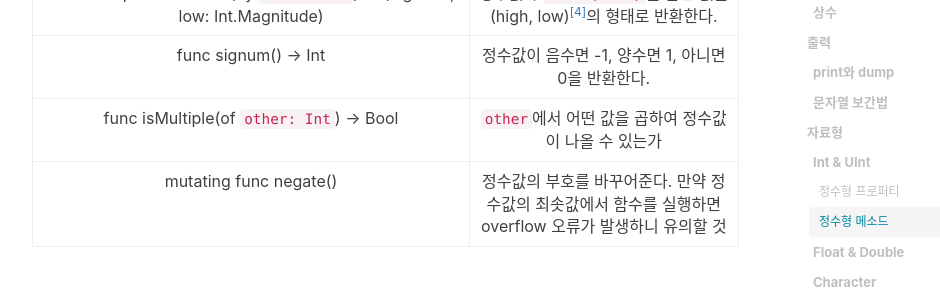
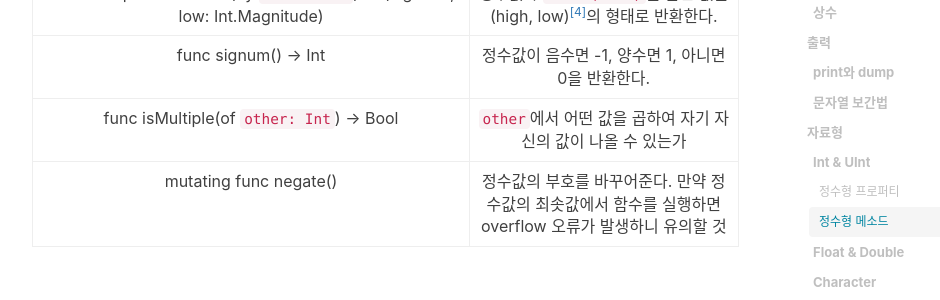
Before and after one commit to WhiteHyun/WhiteHyun.github.io, a Jekyll site: the page built from _posts/swift/2022-01-20-Swift-기초-문법-1.md, in a window 1280 px wide and 900 px high, scrolled down 4773 px. Shown: the part 152-452 px from the top of the window, without its empty margins (233-1173 px from the left). Built offline with Jekyll 4.4.1, drawn with Linux system fonts in a browser that asks for light colours; nearby versions of some CDN libraries; comment, search, counter and statistics services are not loaded.

Commit message:
Fix typo

```diff
--- a/_posts/swift/2022-01-20-Swift-기초-문법-1.md
+++ b/_posts/swift/2022-01-20-Swift-기초-문법-1.md
@@ -137,7 +137,7 @@ print("I'm \(age) years old.") // I'm 25 years old.
 | func dividingFullWidth(\_ `dividend: (high: Int, low: Int.Magnitude)`) -> (quotient: Int, remainder: Int) |        (high, low)<sup>[[4]](#ref4)</sup>에 따른 숫자를 정수값으로 나눈 몫과 나머지를 반환한다.         |
 |               func multipliedFullWidth(by `other: Int`) -> (high: Int, low: Int.Magnitude)                |        정수값과 `other(=rhs)`을 곱한 값을 (high, low)<sup>[[4]](#ref4)</sup>의 형태로 반환한다.         |
 |                                           func signum() -> Int                                            |                           정수값이 음수면 -1, 양수면 1, 아니면 0을 반환한다.                            |
-|                                 func isMultiple(of `other: Int`) -> Bool                                  |                          `other`에서 어떤 값을 곱하여 정수값이 나올 수 있는가                           |
+|                                 func isMultiple(of `other: Int`) -> Bool                                  |                      `other`에서 어떤 값을 곱하여 자기 자신의 값이 나올 수 있는가                       |
 |                                          mutating func negate()                                           | 정수값의 부호를 바꾸어준다. 만약 정수값의 최솟값에서 함수를 실행하면 overflow 오류가 발생하니 유의할 것 |
 
 ### Float & Double
```
